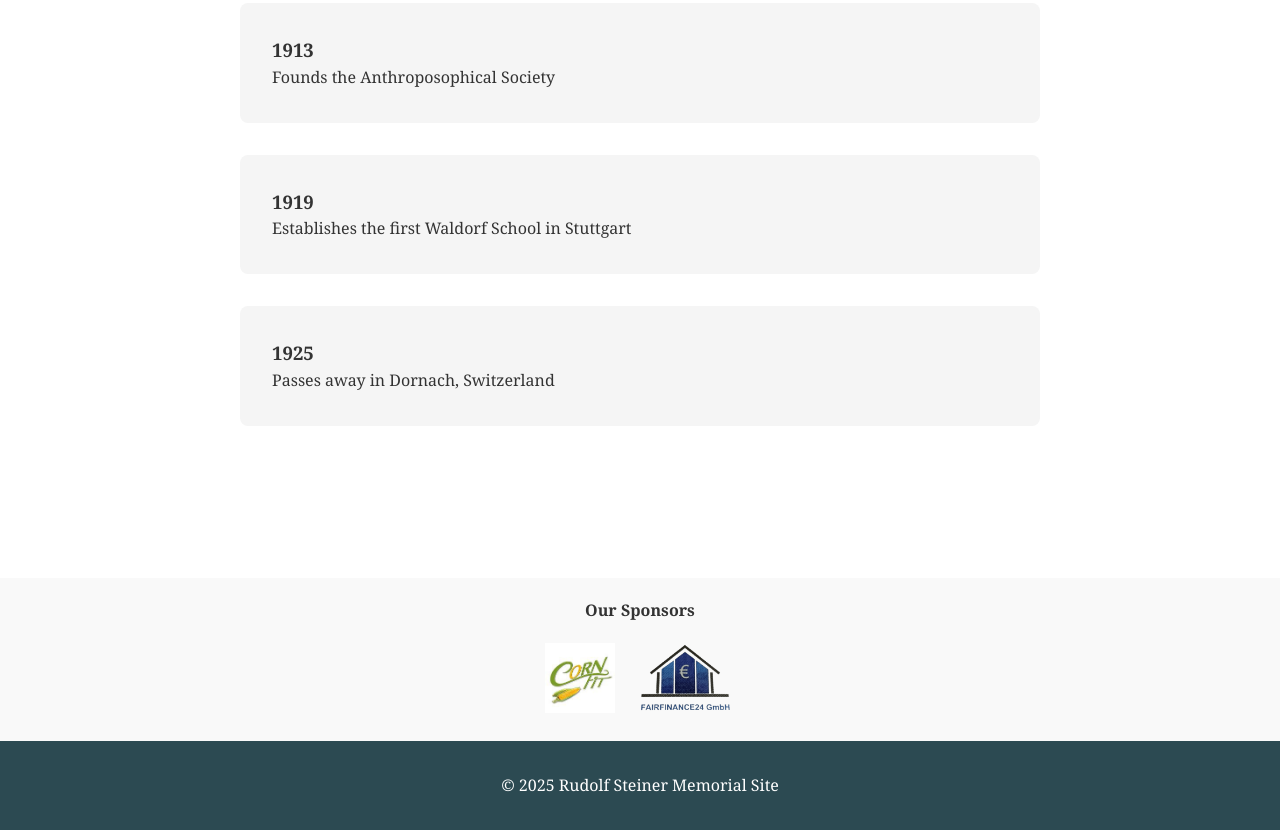
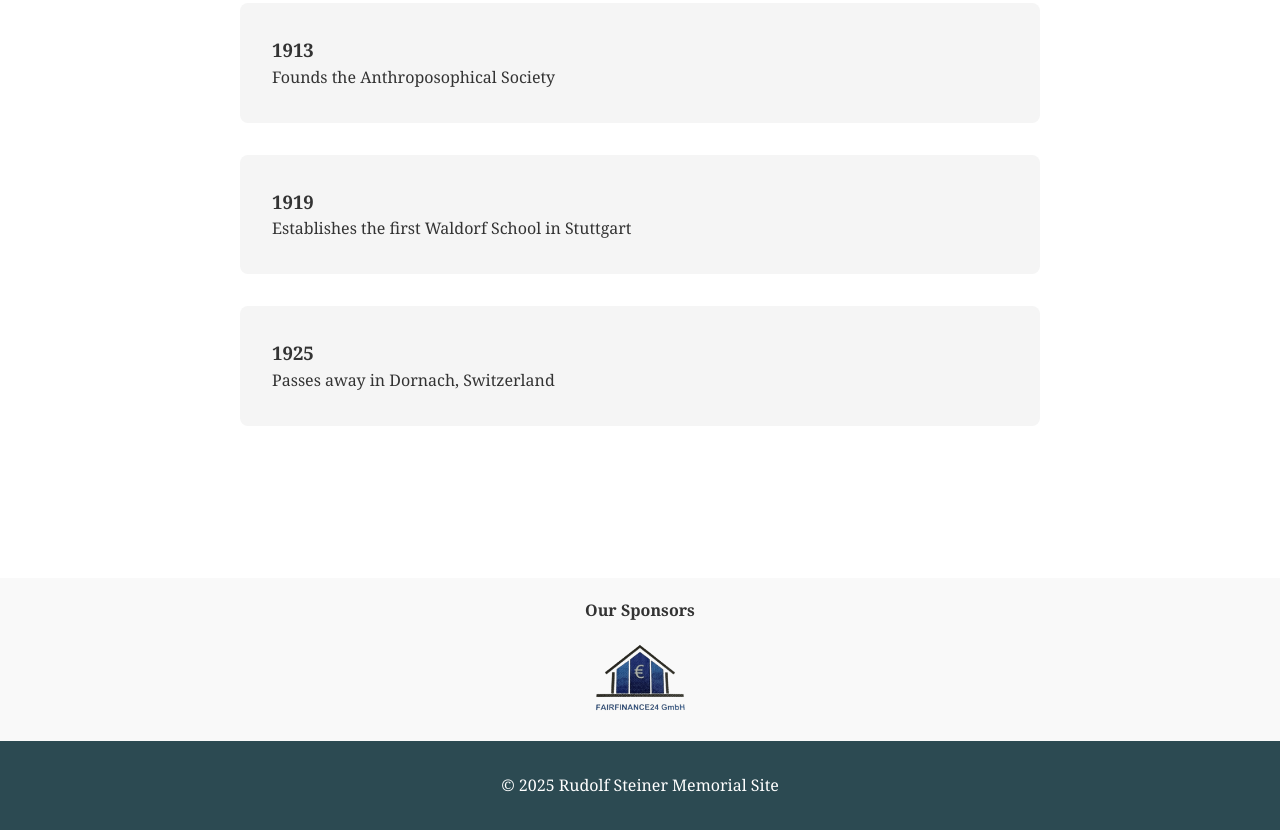
Before and after one commit to afrmstudio/rudolfsteiner, a plain HTML site: page index.html in a window 1280 px wide. Shown: the part 5083-5913 px from the top of the page. Drawn offline with Linux system fonts and the light colour scheme.

Commit message:
Update index.html

```diff
--- a/index.html
+++ b/index.html
@@ -169,10 +169,8 @@
     <div style="background-color: #f9f9f9; padding: 20px; margin-top: 40px; text-align: center;">
         <h4 style="margin-bottom: 20px;">Our Sponsors</h4>
         <div style="display: flex; justify-content: center; gap: 20px; flex-wrap: wrap;">
-            <!-- Esempio di sponsor -->
-            <a href="https://sponsor1-link.com" target="_blank" style="display: inline-block;">
-                <img src="images/Cornfitlogo.jpg" alt="Sponsor 1" style="height: 70px; width: auto;">
-            </a>
+            <!--sponsor -->
+
             <a href="https://sponsor2-link.com" target="_blank" style="display: inline-block;">
                 <img src="images/fairfinance24.png" alt="Sponsor 2" style="height: 70px; width: auto;">
             </a>
```
